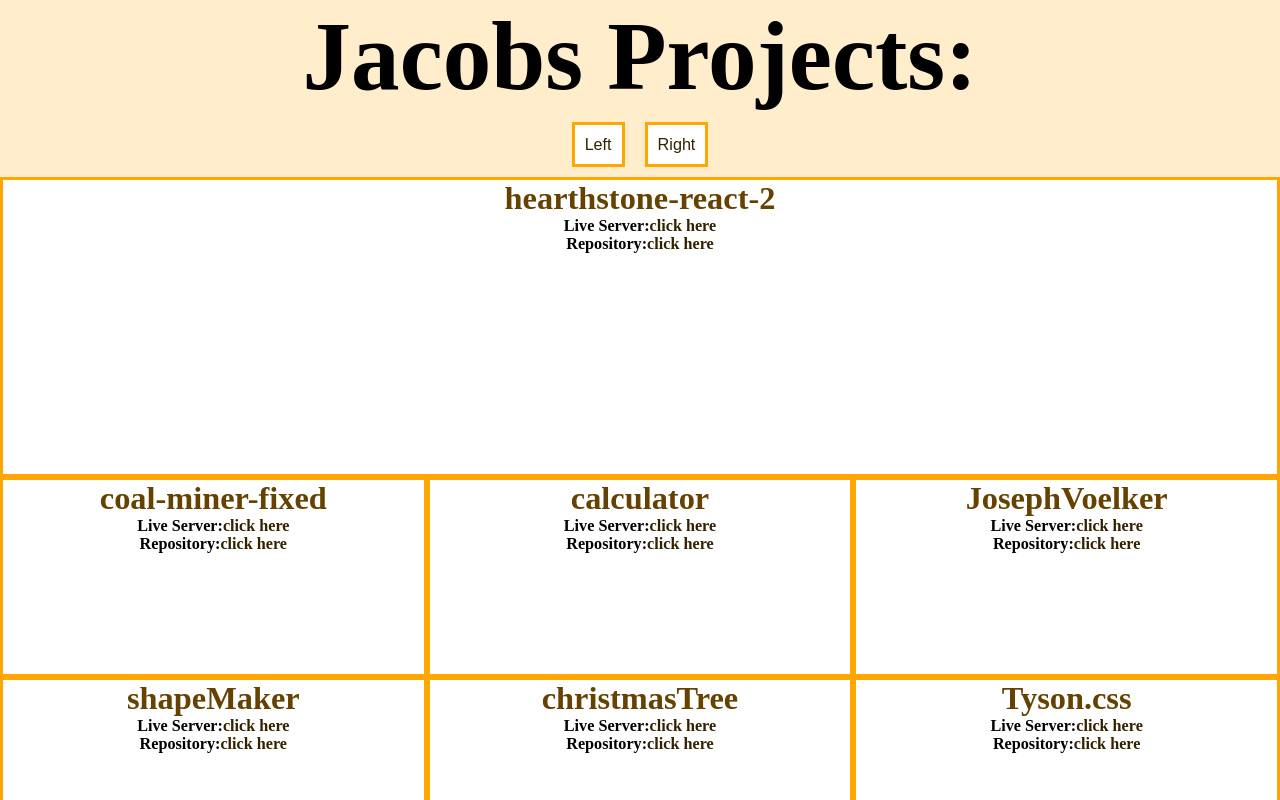
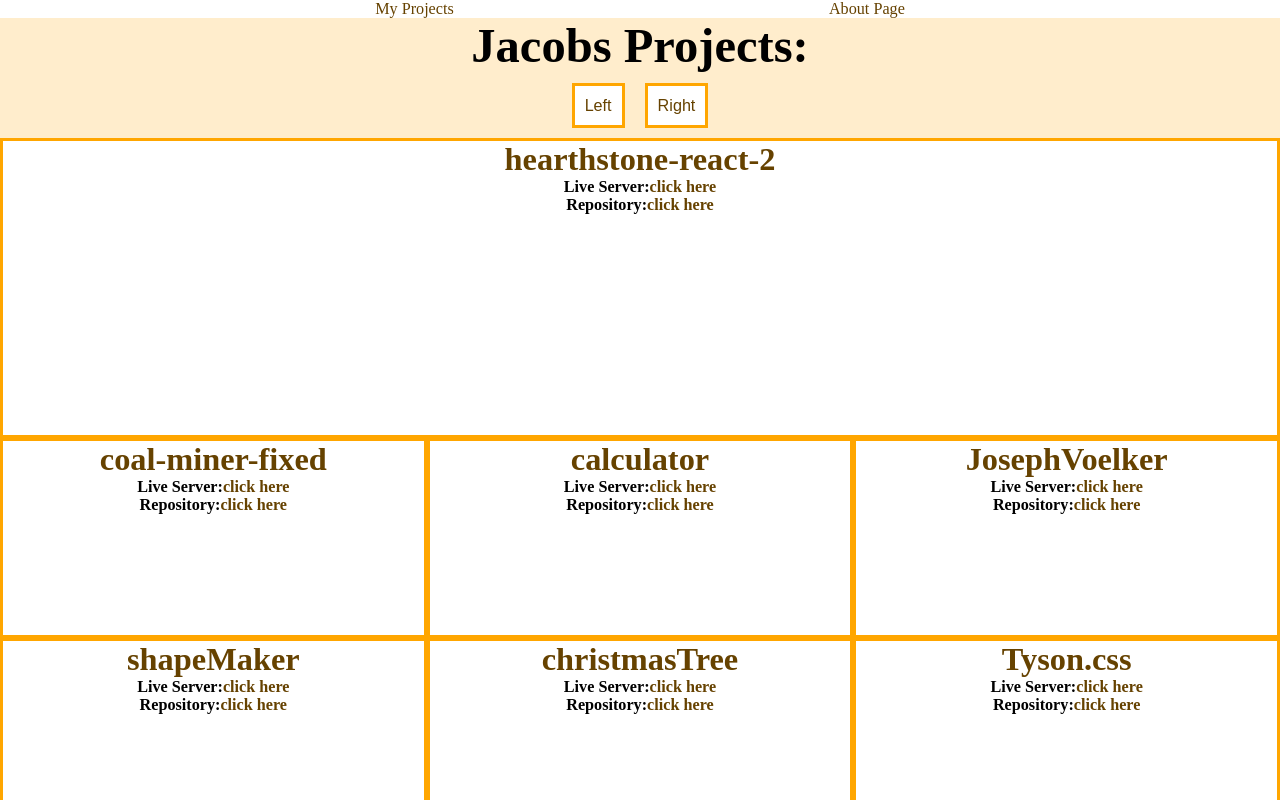
Before and after one commit to collerhatguy/portfolio-react, a React (Create React App) app: page /projects in a window 1280 px wide. Shown: the top 800 px of the page. Built offline with nearby package versions, Linux system fonts and the light colour scheme; the HTML template or start-up script is replaced by a standard one.

Commit message:
button styling

```diff
--- a/src/App.js
+++ b/src/App.js
@@ -1,12 +1,20 @@
-import React, {useState, useEffect} from "react";
+import React from "react";
 import "./style/App.css";
-import {BrowserRouter as Router, Switch, Route} from "react-router-dom";
+import {BrowserRouter as Router, Switch, Route, Link} from "react-router-dom";
 import ProjectPage from "./components/ProjectPage";
 import AboutPage from "./components/AboutPage";
 
 function App() {
   return (
     <Router>
+      <nav>
+        <Link to="/projects" className="link">
+          My Projects
+        </Link>
+        <Link to="/">
+          About Page
+        </Link>
+      </nav>
       <Switch>
         <Route path="/projects" component={ProjectPage}/>
         <Route path="/" exact component={AboutPage}/>
--- a/src/components/AboutPage.js
+++ b/src/components/AboutPage.js
@@ -1,18 +1,20 @@
 import React from 'react';
-import {Link} from "react-router-dom";
 
 export default function AboutPage() {
     return (
         <div>
+            <header>
+                <h1>Jacob Shomali's Portfolio Website</h1>
+            </header>
+            <h2>Who am I?</h2>
+            <p>
                 I am a self taught web developer that understands and
                 has done projects with HTML, CSS, JavaScript, and React.
                 You can expect me to use destructuring, api integration,
                 async and await, and higher order methods. I am also
                 attending Lambda’s coding bootcamp. I have been programming
                 on my own for several months now and plan to do so for my whole life.
-            <Link to="/projects" className="link">
-                My Projects
-            </Link>
+            </p>
         </div>
     )
 }
--- a/src/components/Project.js
+++ b/src/components/Project.js
@@ -8,11 +8,19 @@ export default function Project({project, indexOfMain, index}) {
             <h2 className="project-name">{project}</h2>
             <h3 className="project-live-server">
                 Live Server:
-                <a target="_blank" href={`https://collerhatguy.github.io/${project}/`}>click here</a>
+                <a
+                    tabIndex="0"
+                    target="_blank"
+                    href={`https://collerhatguy.github.io/${project}/`}
+                >click here</a>
             </h3>
             <h3 className="project-repository">
                 Repository:
-                <a target="_blank" href={`https://github.com/collerhatguy/${project}`}>click here</a>
+                <a
+                    tabIndex="0"
+                    target="_blank"
+                    href={`https://github.com/collerhatguy/${project}`}
+                >click here</a>
             </h3>
             <img href={`../projectPhotos/${project}.png`}/>
         </div>
--- a/src/components/ProjectPage.js
+++ b/src/components/ProjectPage.js
@@ -1,7 +1,6 @@
 import React from "react";
 import ProjectList from "./ProjectList";
 import useMenuSelector from "../hooks/useMenuSelector";
-import {Link} from "react-router-dom";
 
 export default function ProjectPage() {
     const projects = [
@@ -26,9 +25,6 @@ export default function ProjectPage() {
                     className="btn right-btn">Right</button>
             </div>
             <ProjectList projects={projects} mainProject={mainProject}/>
-            <Link to="/">
-                About Page
-            </Link>
         </div>
     )
 }
--- a/src/style/App.css
+++ b/src/style/App.css
@@ -44,13 +44,22 @@
   width: min-content;
   padding: 10px;
   margin: 10px;
-  color: #332100;
+  border: solid 3px #ffa600;
+  text-decoration: none;
+  -webkit-transition-duration: 300ms;
+          transition-duration: 300ms;
   background-color: white;
-  border: solid 3px #ffa600;
+  color: #664200;
 }
 
 .btn:hover {
-  background-color: #332100;
+  background-color: #664200;
+  color: white;
+}
+
+.btn:focus {
+  outline: none;
+  background-color: #664200;
   color: white;
 }
 
@@ -58,17 +67,50 @@ body {
   background-color: #ffedcc;
 }
 
-header {
+h1 {
   font-size: 48.54px;
 }
 
+h2 {
+  font-size: 32.36px;
+}
+
+h3 {
+  font-size: 32.36px;
+}
+
+p {
+  font-size: 16.18px;
+}
+
+nav {
+  display: -webkit-box;
+  display: -ms-flexbox;
+  display: flex;
+  -webkit-box-pack: space-evenly;
+      -ms-flex-pack: space-evenly;
+          justify-content: space-evenly;
+  background-color: white;
+  color: #ffedcc;
+}
+
 a, .link {
+  font-size: 16.18px;
   text-decoration: none;
-  color: #332100;
+  -webkit-transition-duration: 300ms;
+          transition-duration: 300ms;
+  background-color: white;
+  color: #664200;
 }
 
 a:hover, .link:hover {
-  background-color: #332100;
+  background-color: #664200;
+  color: white;
+}
+
+a:focus, .link:focus {
+  outline: none;
+  background-color: #664200;
   color: white;
 }
 
--- a/src/style/App.scss
+++ b/src/style/App.scss
@@ -36,6 +36,21 @@ $golden-ratio: 1.618;
 @mixin font-size($size) {
     font-size: $base-font-size * $golden-ratio * $size;
 }
+@mixin button() {
+    text-decoration: none;
+    transition-duration: 300ms;
+    background-color: $secondary-color;
+    color: $tertiary-color-300;
+    &:hover {
+        background-color: $tertiary-color-300;
+        color: $secondary-color;
+    }
+    &:focus {
+        outline: none;
+        background-color: $tertiary-color-300;
+        color: $secondary-color;
+    }
+}
 
 
 // 4. classes
@@ -63,40 +78,41 @@ $golden-ratio: 1.618;
 .project-repository {
     @include font-size(1);
 }
-.buttons-container {};
 .btn {
     @include font-size(1);
     width: min-content;
     padding: 10px;
     margin: 10px;
-    color: $tertiary-color-350;
-    background-color: $secondary-color;
     border: solid 3px $tertiary-color-200;
-    &:hover {
-        background-color: $tertiary-color-350;
-        color: $secondary-color;
-    }
+    @include button();
 }
 
 // 5. tags
 body {
     background-color: $tertiary-color-50;
 }
-header {
+h1 {
     @include font-size(3);
 }
-h1 {}
-img {
+h2 {
+    @include font-size(2);
+}
+h3 {
+    @include font-size(2);
+}
+p {
+    @include font-size(1);
+}
+nav {
+    display: flex;
+    justify-content: space-evenly;
+    background-color: $secondary-color;
+    color: $tertiary-color-50;
 }
 a, .link {
-    text-decoration: none;
-    color: $tertiary-color-350;
-    &:hover {
-        background-color: $tertiary-color-350;
-        color: $secondary-color;
-    }
+    @include font-size(1);
+    @include button();
 }
-
 // 6. animations
 
 // 7. media queries
```
Also changed, not shown: 1 other file (tests, documents, lock files or other folders). Lines whose indentation alone changed are shown as unchanged.
